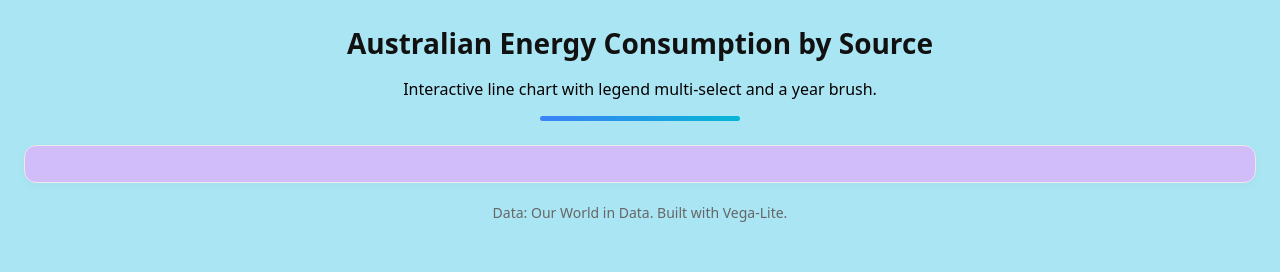
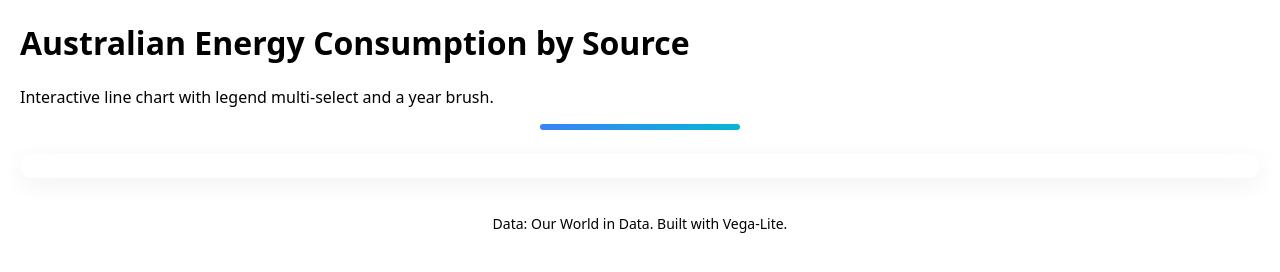
Before and after one commit to ananya21233/FIT3179_Assignment_2, a plain HTML site: page index.html in a window 1280 px wide. Drawn offline with Linux system fonts and the light colour scheme; a script that the page names is missing.

Commit message:
edit css

```diff
--- a/css/styles.css
+++ b/css/styles.css
@@ -1,51 +1,49 @@
-body {
-  margin: 0;
-  padding: 24px;
-  font-family: system-ui, -apple-system, Segoe UI, Roboto, Arial, sans-serif;
-  background: #aae5f4;
-  color: #111;
+html,body{
+  margin:0;
+  background:var(--bg);
+  color:var(--ink);
+  font-family: ui-sans-serif, system-ui, -apple-system, Segoe UI, Roboto, Arial, sans-serif;
 }
 
-header, main, footer {
-  max-width: var(--maxw);
-  margin: 0 auto;
+header,main,footer{
+  max-width:var(--maxw);
+  margin:0 auto;
+  padding:0 20px;
 }
 
-header h1 {
-  margin: 0 0 8px;
-  font-size: 28px;
-  font-weight: 700;
-  text-align: center;
+/* Page title block */
+.page-title{
+  margin:32px 0 6px;
+  font-size: clamp(28px,3.4vw,36px);
+  font-weight:800;
+  text-align:center;
+  letter-spacing:.2px;
 }
 
-header p {
-  text-align: center;
-  color: #050000;
+.page-subtitle{
+  margin:0;
+  text-align:center;
+  color:var(--muted);
+  font-size:15px;
 }
 
-.sep {
-  height: 5px;
-  border-radius: 999px;
-  margin: 16px auto 24px;
-  width: 200px;
+/* Color separator */
+.sep{height:6px;border-radius:999px;margin:14px auto 24px;width:min(200px,36%);}
+.sep--blue{background:linear-gradient(90deg,#3b82f6,#06b6d4);}
+
+/* Content card */
+.card{
+  background:var(--card);
+  border:1px solid var(--line);
+  border-radius:14px;
+  padding:18px 18px 6px;
+  box-shadow:0 6px 24px rgba(15,23,42,.06);
 }
 
-.sep--blue {
-  background: linear-gradient(90deg, #3b82f6, #06b6d4);
+/* Footer */
+footer{
+  color:var(--muted);
+  font-size:14px;
+  text-align:center;
+  padding:22px 0 40px;
 }
-
-.card {
-  background: #d1bdfa;
-  border: 1px solid #eaeaea;
-  border-radius: 12px;
-  padding: 18px;
-  margin-top: 16px;
-  box-shadow: 0 2px 10px rgba(0, 0, 0, 0.03);
-}
-
-footer {
-  text-align: center;
-  color: #666;
-  font-size: 14px;
-  margin-top: 20px;
-}
```
